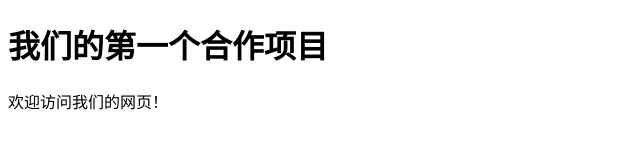
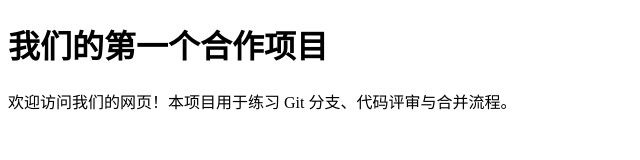
Before and after one commit to Zhang070110/git-team-demo, a plain HTML site: page index.html in a window 1280 px wide. Shown: the whole page, without its empty margins (0-640 px from the left). Drawn offline with Linux system fonts and the light colour scheme.

Commit message:
根据评审意见补充项目用途

```diff
--- a/index.html
+++ b/index.html
@@ -6,6 +6,6 @@
 </head>
 <body>
   <h1>我们的第一个合作项目</h1>
-<p>欢迎访问我们的网页！</p>
+<p>欢迎访问我们的网页！本项目用于练习 Git 分支、代码评审与合并流程。</p>
 </body>
 </html>
```
